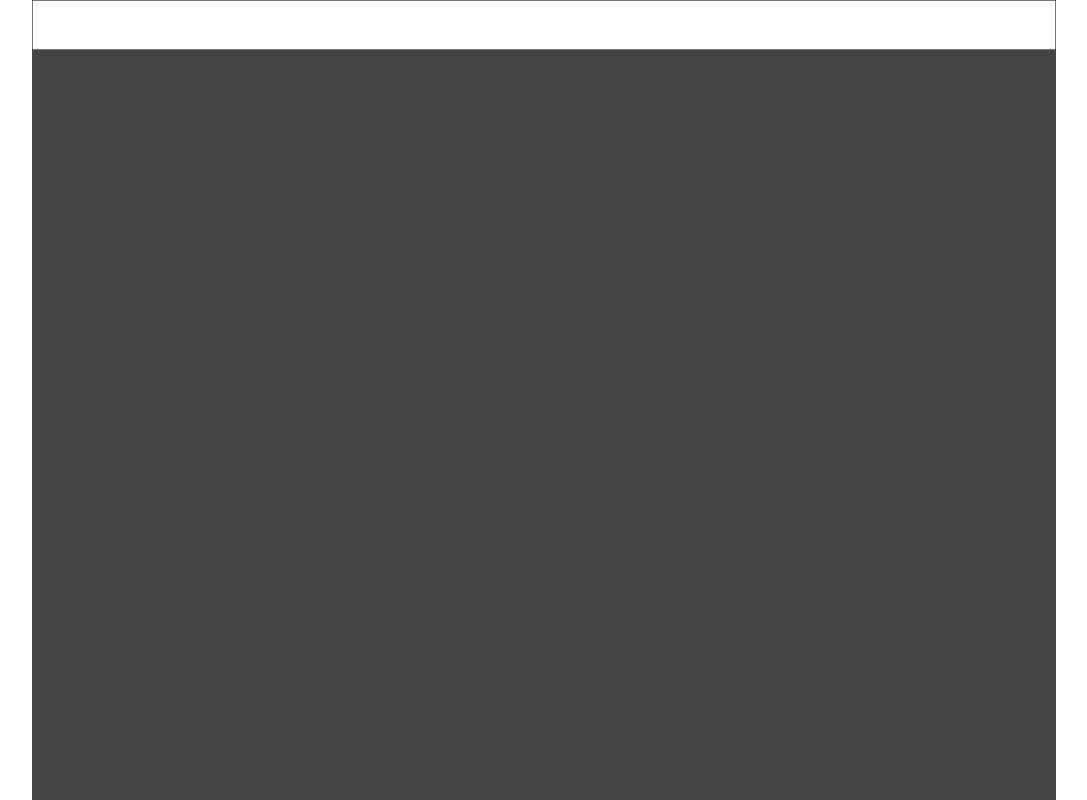
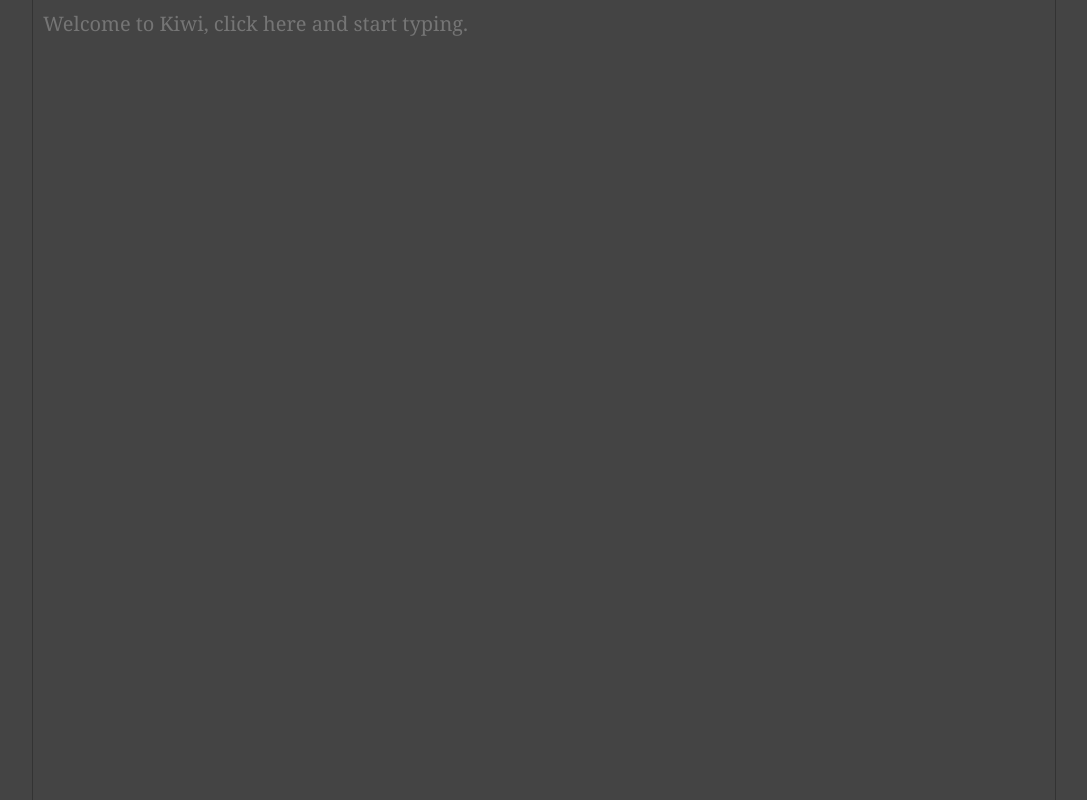
Before and after one commit to xorgy/kiwi-editor, a plain HTML site: page index.html in a window 1280 px wide. Shown: the whole page, without its empty margins (96-1183 px from the left). Drawn offline with nearby package versions, Linux system fonts and the light colour scheme.

Commit message:
working copy

```diff
--- a/index.html
+++ b/index.html
@@ -6,6 +6,9 @@
 				-webkit-box-sizing: border-box;
 				-moz-box-sizing: border-box;
 				box-sizing: border-box;
+				margin: 0;
+				border: 0;
+				padding: 0;
 			}
 
 			html, body {
@@ -13,6 +16,7 @@
 				min-height: 100%;
 				margin: 0;
 				padding: 0;
+				background-color: #444;
 			}
 
 			#wrapper {
@@ -25,14 +29,19 @@
 				height: 100%;
 				background-color: #444;
 				color: #FFF;
+				padding: 10px;
+				border-left: #333 1px solid;
+				border-right: #333 1px solid;
 			}
 
 			textarea {
 				max-width: 100%;
 				width: 100%;
 				min-height: 50px;
+				background-color: #444;
+				color: white;
+				outline-width: 0px;
 			}
-
 
 			.txtstuff {
 				resize: none;
@@ -53,8 +62,10 @@
 			}
 
 			.common {
-				overflow: hidden;font-family: Arial, sans-serif;
-				font-size: 13px;
+				overflow: hidden;
+				font-family: "Georgia", serif;
+				font-size: 20px;
+				color; white;
 			}
 		</style>
 		<script src='http://code.jquery.com/jquery.min.js'></script>
@@ -84,7 +95,7 @@
 	<body>
 		<div id='wrapper'>
 			<div id='content'>
-				<textarea id='txt' class='common'></textarea>
+				<textarea id='txt' class='common' placeholder='Welcome to Kiwi, click here and start typing.'></textarea>
 			</div>
 		</div>
 	</body>
```
